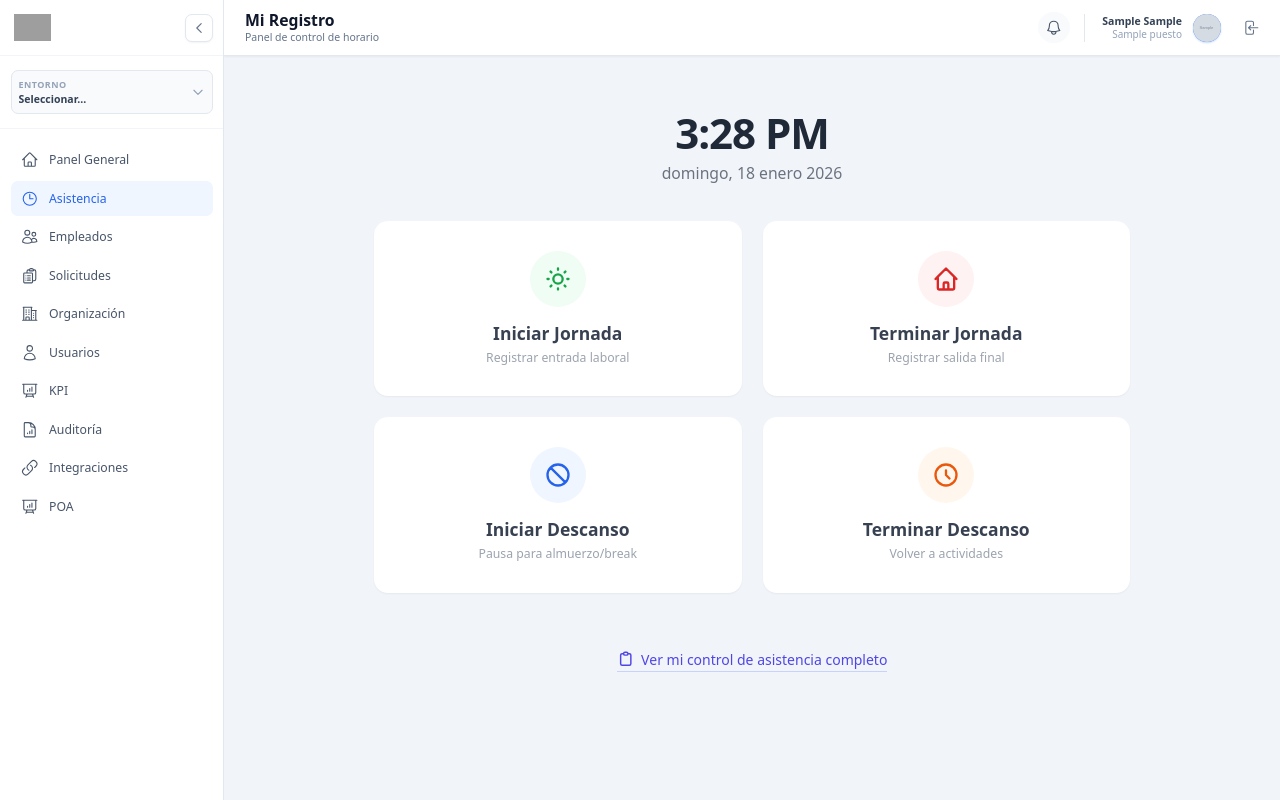
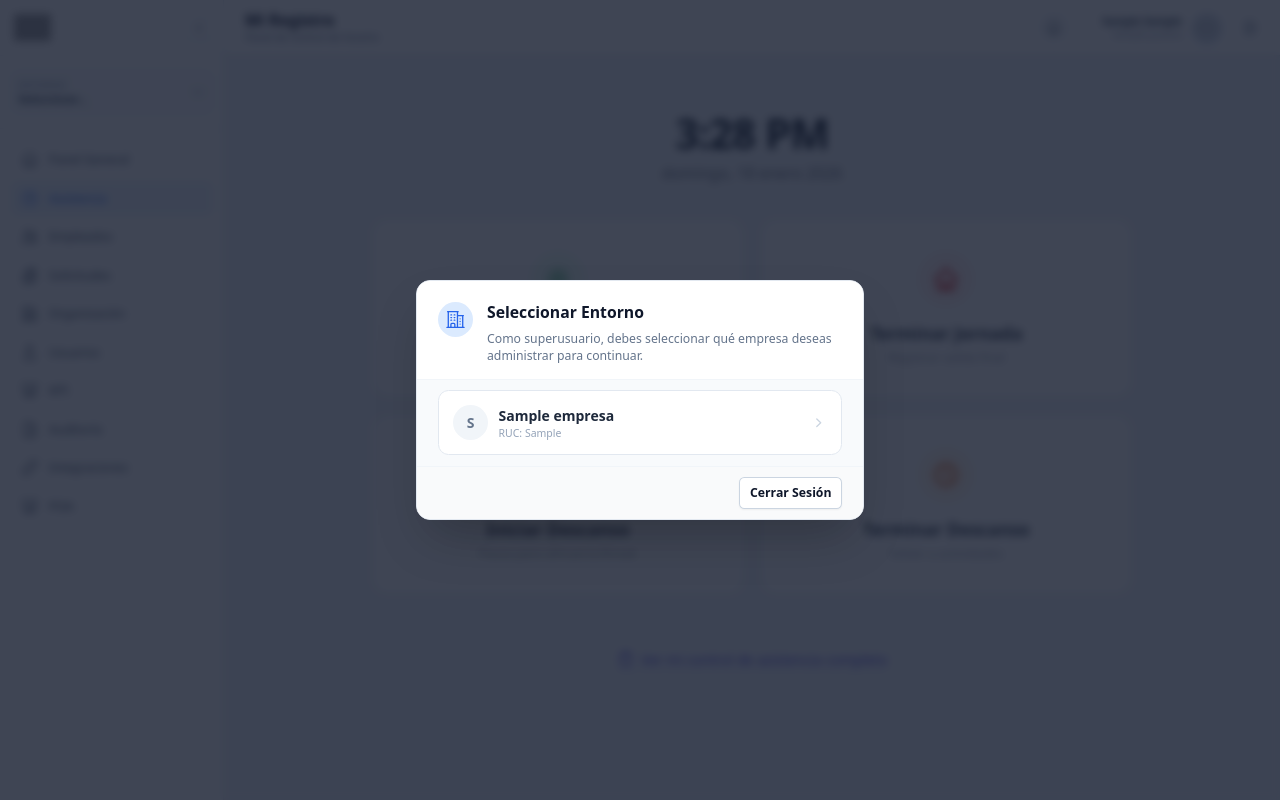
Before and after one commit to ricardofel/Proyecto-Web-PuntoPymes, a Django app: page /asistencia/marcar/ in a window 1280 px wide. Run offline with Django 5.2, Linux system fonts and the light colour scheme; a user stored in the database is signed in; tables that the repository leaves empty hold one stand-in row (values such as "Sample post"); grey boxes marked "Sample" are stand-in pictures; some libraries are stand-ins or nearby versions; grey boxes are pictures that could not be loaded.

Commit message:
Fix - Empresas: Empresa en sesión, no en url

```diff
--- a/source/core/templates/core/base_dashboard.html
+++ b/source/core/templates/core/base_dashboard.html
@@ -119,7 +119,7 @@
 
           <div id="sidebarCompanyMenu" class="hidden absolute left-3 right-3 top-16 bg-white rounded-lg shadow-xl border border-slate-200 z-50 overflow-hidden max-h-64 overflow-y-auto custom-scrollbar">
               {% for emp in lista_empresas_global %}
-                  <a href="?empresa_id={{ emp.id }}" class="flex items-center justify-between px-3 py-2 hover:bg-blue-50 transition-colors border-b border-slate-50 last:border-0 group">
+                  <a href="{% url 'fijar_entorno' emp.id %}" class="flex items-center justify-between px-3 py-2 hover:bg-blue-50 transition-colors border-b border-slate-50 last:border-0 group">
                       <span class="text-xs font-medium truncate {% if empresa_actual.id == emp.id %}text-blue-600 font-bold{% else %}text-slate-600 group-hover:text-blue-600{% endif %}">
                           {{ emp.nombre_comercial }}
                       </span>
@@ -355,6 +355,65 @@
     </div>
   </div>
 
+
+  {% if request.user.is_superuser and not empresa_actual %}
+    <div class="fixed inset-0 z-[9999] flex items-center justify-center bg-slate-900/80 backdrop-blur-sm transition-opacity" aria-labelledby="modal-title" role="dialog" aria-modal="true">
+
+        <div class="relative transform overflow-hidden rounded-2xl bg-white text-left shadow-2xl transition-all sm:my-8 sm:w-full sm:max-w-lg border border-slate-200">
+
+            <div class="bg-white px-4 pb-4 pt-5 sm:p-6 sm:pb-4 border-b border-slate-100">
+                <div class="sm:flex sm:items-start">
+                    <div class="mx-auto flex h-12 w-12 flex-shrink-0 items-center justify-center rounded-full bg-blue-100 sm:mx-0 sm:h-10 sm:w-10">
+                        <svg class="h-6 w-6 text-blue-600" fill="none" viewBox="0 0 24 24" stroke-width="1.5" stroke="currentColor">
+                            <path stroke-linecap="round" stroke-linejoin="round" d="M2.25 21h19.5m-18-18v18m10.5-18v18m6-13.5V21M6.75 6.75h.75m-.75 3h.75m-.75 3h.75m3-6h.75m-.75 3h.75m-.75 3h.75M6.75 21v-3.375c0-.621.504-1.125 1.125-1.125h2.25c.621 0 1.125.504 1.125 1.125V21M3 3h12m-.75 4.5H21m-3.75 3.75h.008v.008h-.008v-.008Zm0 3h.008v.008h-.008v-.008Zm0 3h.008v.008h-.008v-.008Z" />
+                        </svg>
+                    </div>
+                    <div class="mt-3 text-center sm:ml-4 sm:mt-0 sm:text-left">
+                        <h3 class="text-lg font-semibold leading-6 text-slate-900" id="modal-title">Seleccionar Entorno</h3>
+                        <div class="mt-2">
+                            <p class="text-sm text-slate-500">
+                                Como superusuario, debes seleccionar qué empresa deseas administrar para continuar.
+                            </p>
+                        </div>
+                    </div>
+                </div>
+            </div>
+
+            <div class="bg-slate-50 px-4 py-3 sm:px-6 max-h-[60vh] overflow-y-auto custom-scrollbar">
+                <div class="grid gap-3">
+                    {% for emp in lista_empresas_global %}
+                    <a href="{% url 'fijar_entorno' emp.id %}" class="flex items-center justify-between p-4 bg-white border border-slate-200 rounded-xl hover:border-blue-500 hover:shadow-md hover:ring-1 hover:ring-blue-500 transition-all cursor-pointer group">
+                        <div class="flex items-center gap-3">
+                            <div class="h-10 w-10 rounded-full bg-slate-100 text-slate-500 flex items-center justify-center font-bold group-hover:bg-blue-600 group-hover:text-white transition-colors">
+                                {{ emp.nombre_comercial|slice:":1" }}
+                            </div>
+                            <div>
+                                <h4 class="font-bold text-slate-800 group-hover:text-blue-700">{{ emp.nombre_comercial }}</h4>
+                                <p class="text-xs text-slate-400">RUC: {{ emp.ruc }}</p>
+                            </div>
+                        </div>
+                        <svg class="h-5 w-5 text-slate-300 group-hover:text-blue-500" viewBox="0 0 20 20" fill="currentColor">
+                            <path fill-rule="evenodd" d="M7.21 14.77a.75.75 0 01.02-1.06L11.168 10 7.23 6.29a.75.75 0 111.04-1.08l4.5 4.25a.75.75 0 010 1.08l-4.5 4.25a.75.75 0 01-1.06-.02z" clip-rule="evenodd" />
+                        </svg>
+                    </a>
+                    {% empty %}
+                        <div class="text-center py-6">
+                            <p class="text-sm text-red-500 font-medium">No hay empresas activas en el sistema.</p>
+                        </div>
+                    {% endfor %}
+                </div>
+            </div>
+
+            <div class="bg-gray-50 px-4 py-3 sm:flex sm:flex-row-reverse sm:px-6 border-t border-slate-100">
+                <form action="{% url 'logout' %}" method="post">
+                    {% csrf_token %}
+                    <button type="submit" class="mt-3 inline-flex w-full justify-center rounded-md bg-white px-3 py-2 text-sm font-semibold text-slate-900 shadow-sm ring-1 ring-inset ring-slate-300 hover:bg-slate-50 sm:mt-0 sm:w-auto">Cerrar Sesión</button>
+                </form>
+            </div>
+        </div>
+    </div>
+    {% endif %}
+
   <script>
     const sidebar = document.getElementById("sidebar");
     const toggleBtn = document.getElementById("sidebarToggle");
--- a/source/core/urls.py
+++ b/source/core/urls.py
@@ -3,7 +3,7 @@ from django.conf import settings
 from django.conf.urls.static import static
 
 from core.views.auth_views import login_view, logout_view
-from core.views import auth_views, organization_views, config_views
+from core.views import auth_views, organization_views, config_views, home_views
 from core.views.core_views import visor_universal
 from core.views.home_views import dashboard_view
 
@@ -13,6 +13,9 @@ urlpatterns = [
     path("logout/", logout_view, name="logout"),
     path("", dashboard_view, name="dashboard"),
     path("password-change/", auth_views.password_change_view, name="password_change"),
+
+    # Selección de Empresa (Superusuario)
+    path("fijar-entorno/<int:empresa_id>/", home_views.fijar_entorno_modal, name="fijar_entorno"),
 
     # Organización
     path("organizacion/", organization_views.organizacion_dashboard, name="organizacion"),
--- a/source/kpi/views/kpi_view.py
+++ b/source/kpi/views/kpi_view.py
@@ -20,7 +20,7 @@ def dashboard_view(request):
     Vista principal del Dashboard de KPIs.
     Calcula automáticamente los valores del mes si faltan y muestra semáforos.
     """
-    empresa = _empresa_actual(request)
+    empresa = request.empresa_actual
 
     # 1. Aseguramos que existan los KPIs base (Headcount, Ausentismo, etc.)
     KPIService.asegurar_defaults(empresa)
--- a/source/talenttrack/settings.py
+++ b/source/talenttrack/settings.py
@@ -41,9 +41,10 @@ MIDDLEWARE = [
     "django.middleware.csrf.CsrfViewMiddleware",
     "django.contrib.auth.middleware.AuthenticationMiddleware",
     "django.contrib.messages.middleware.MessageMiddleware",
+    "django.middleware.clickjacking.XFrameOptionsMiddleware",
     "auditoria.middleware.AuditoriaMiddleware",
     "core.middleware.EmpresaContextMiddleware",
-    "django.middleware.clickjacking.XFrameOptionsMiddleware",
+    "usuarios.middleware.EmpresaActualMiddleware",
 ]
 
 ROOT_URLCONF = "talenttrack.urls"
--- a/source/usuarios/middleware.py
+++ b/source/usuarios/middleware.py
@@ -1,24 +1,24 @@
-# empresas/middleware.py
+from core.models import Empresa
+
 class EmpresaActualMiddleware:
-    """
-    Middleware que inyecta la empresa actual en el objeto request.
-
-    Si el usuario está autenticado y tiene una empresa asociada,
-    se expone como `request.empresa_actual` para su uso en vistas,
-    servicios y plantillas.
-    """
-
     def __init__(self, get_response):
-        # Función que procesa la solicitud siguiente en la cadena de middleware
         self.get_response = get_response
 
     def __call__(self, request):
-        # Valor por defecto cuando no hay usuario autenticado o empresa asociada
+
         request.empresa_actual = None
 
         if request.user.is_authenticated:
-            # Obtiene la empresa asociada al usuario, si existe
-            request.empresa_actual = getattr(request.user, "empresa", None)
+            es_superuser = request.user.is_superuser
+
+            empresa_id_sesion = request.session.get('empresa_entorno_id')
+
+            if empresa_id_sesion:
+
+                request.empresa_actual = Empresa.objects.filter(id=empresa_id_sesion, estado=True).first()
+
+            if not request.empresa_actual and not es_superuser:
+                request.empresa_actual = getattr(request.user, "empresa", None)
 
         response = self.get_response(request)
         return response
```
Also changed, not shown: source/core/views/home_views.py (+19 -2 lines).
